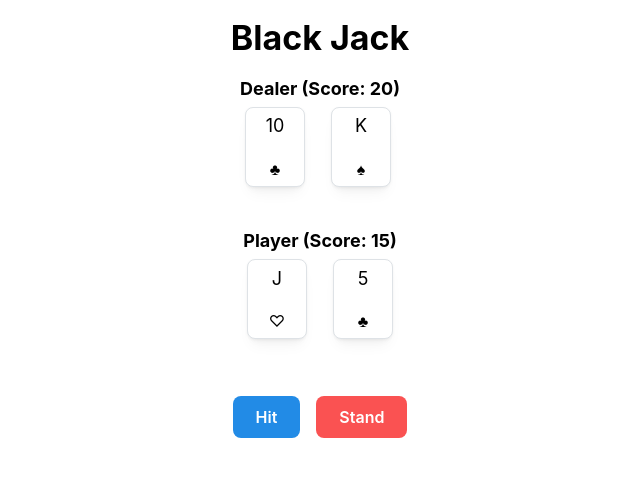
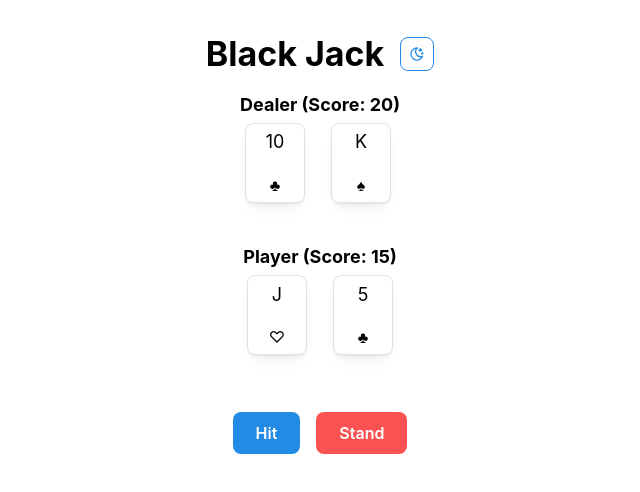
Before and after one commit to Hiromu-USHIHARA/ReactBlackJack, a React (Create React App) app: page / in a window 1280 px wide. Shown: the top 492 px of the page, without its empty margins (320-960 px from the left). Built offline with nearby package versions, Linux system fonts and the light colour scheme.

Commit message:
Add dark mode

```diff
--- a/package.json
+++ b/package.json
@@ -5,6 +5,7 @@
   "dependencies": {
     "@mantine/core": "^7.17.4",
     "@mantine/hooks": "^7.17.4",
+    "@tabler/icons-react": "^3.31.0",
     "@testing-library/dom": "^10.4.0",
     "@testing-library/jest-dom": "^6.6.3",
     "@testing-library/react": "^16.3.0",
--- a/src/App.js
+++ b/src/App.js
@@ -2,8 +2,9 @@ import { useState, useEffect } from "react";
 import { createDeck } from "./utils/deck";
 import Hand from "./components/Hand.js"
 import Controls from "./components/Controls.js";
+import ColorSchemeToggle from "./components/ColorSchemeToggle.js";
 import { calculateScore } from "./utils/calculateScore.js";
-import { Container, Title, Stack, Button, Alert, Text } from "@mantine/core";
+import { Container, Title, Stack, Button, Alert, Text, Group } from "@mantine/core";
 
 function App(){
   const [deck, setDeck]=useState([]);
@@ -79,7 +80,10 @@ function App(){
   return (
     <Container size="sm" mt="md">
       <Stack align="center" spacing="md">
-        <Title order={1}>Black Jack</Title>
+        <Group position="apart" align="center" px="md" pt="md">
+          <Title order={1}>Black Jack</Title>
+          <ColorSchemeToggle />
+        </Group>
           <Hand cards={dealerHand} title={`Dealer (Score: ${dealerScore})`} />
           <Hand cards={playerHand} title={`Player (Score: ${playerScore})`} />
           {!gameOver && (
--- /dev/null
+++ b/src/components/ColorSchemeToggle.js
@@ -0,0 +1,22 @@
+import { ActionIcon, useMantineColorScheme, Tooltip } from "@mantine/core";
+import { IconSun, IconMoonStars } from "@tabler/icons-react";
+
+export default function ColorSchemeToggle(){
+    const {colorScheme, toggleColorScheme}=useMantineColorScheme();
+    const dark = colorScheme==="dark";
+
+    return (
+        <Tooltip label="Toggle color scheme" withArrow position="left">
+            <ActionIcon
+                variant="outline"
+                color={dark ? "yellow" : "blue"}
+                onClick={()=>toggleColorScheme()}
+                title="Toggle color scheme"
+                size="lg"
+                radius="md"
+            >
+                {dark ? <IconSun size="1rem" /> : <IconMoonStars size="1rem" />}
+            </ActionIcon>
+        </Tooltip>
+    );
+}
--- a/src/index.js
+++ b/src/index.js
@@ -1,16 +1,29 @@
-import React from 'react';
+import React, {useState} from 'react';
 import ReactDOM from 'react-dom/client';
 import './index.css';
 import App from './App';
 import reportWebVitals from './reportWebVitals';
 import { MantineProvider } from '@mantine/core';
+import { useHotkeys } from '@mantine/hooks';
 import "@mantine/core/styles.css"
 
+function Root(){
+  const [colorScheme, setColorScheme] = useState("light");
+
+  // toggle function
+  const toggleColorScheme = () => setColorScheme((prev) => (prev==="light" ? "dark" : "light"));
+  // short cut: ctrl+J
+  useHotkeys([["mod+J", ()=>toggleColorScheme()]]);
+
+  return (
+    <MantineProvider withGlobalStyles withNormalizeCSS theme={{ colorScheme }}>
+      <App colorScheme={colorScheme} toggleColorScheme={toggleColorScheme} />
+    </MantineProvider>
+  )
+}
 const root = ReactDOM.createRoot(document.getElementById('root'));
 root.render(
-  <MantineProvider withGlobalStyles withNormalizeCSS>
-    <App />
-  </MantineProvider>
+  <Root />
 );
 
 // If you want to start measuring performance in your app, pass a function
```
Also changed, not shown: 1 other file (tests, documents, lock files or other folders).
